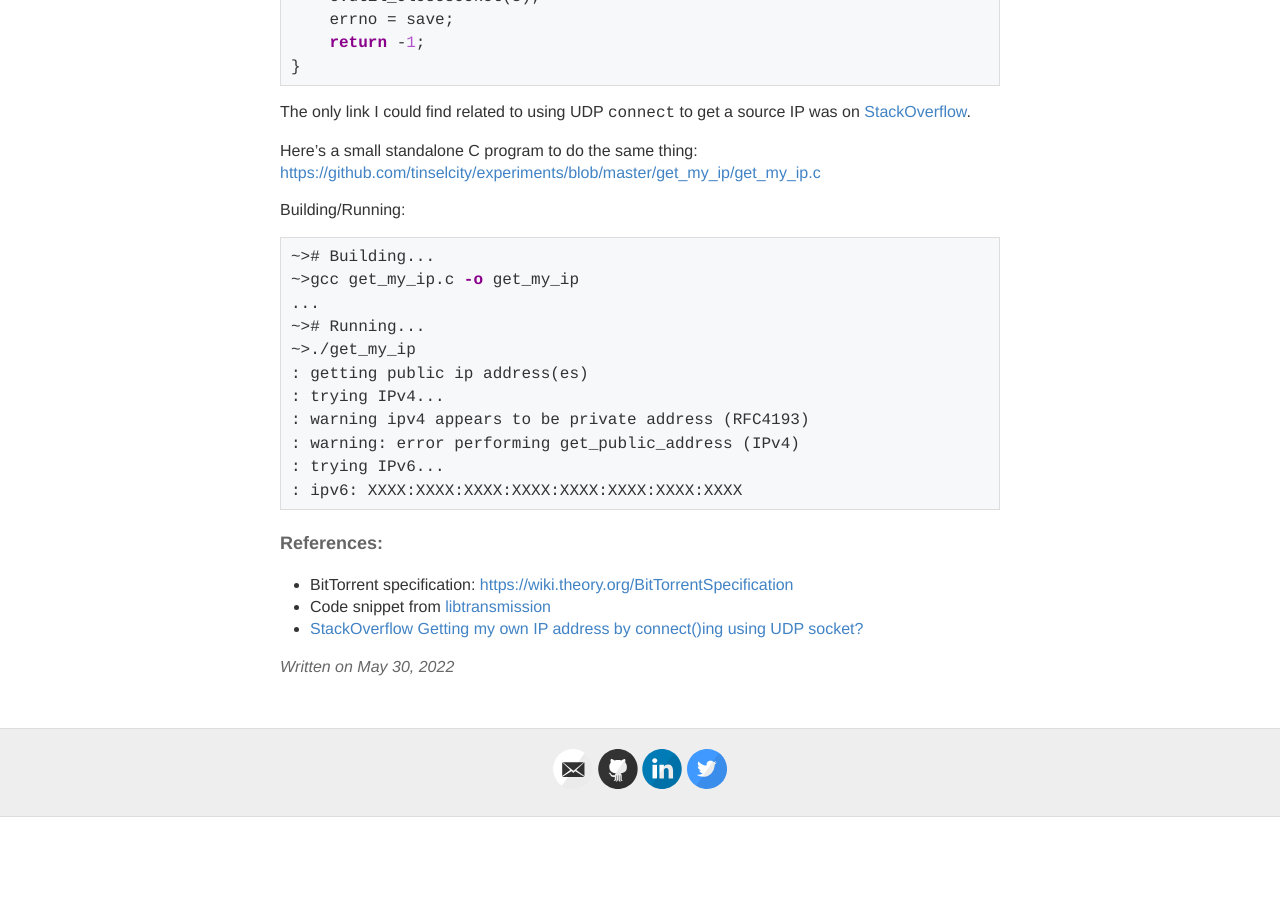
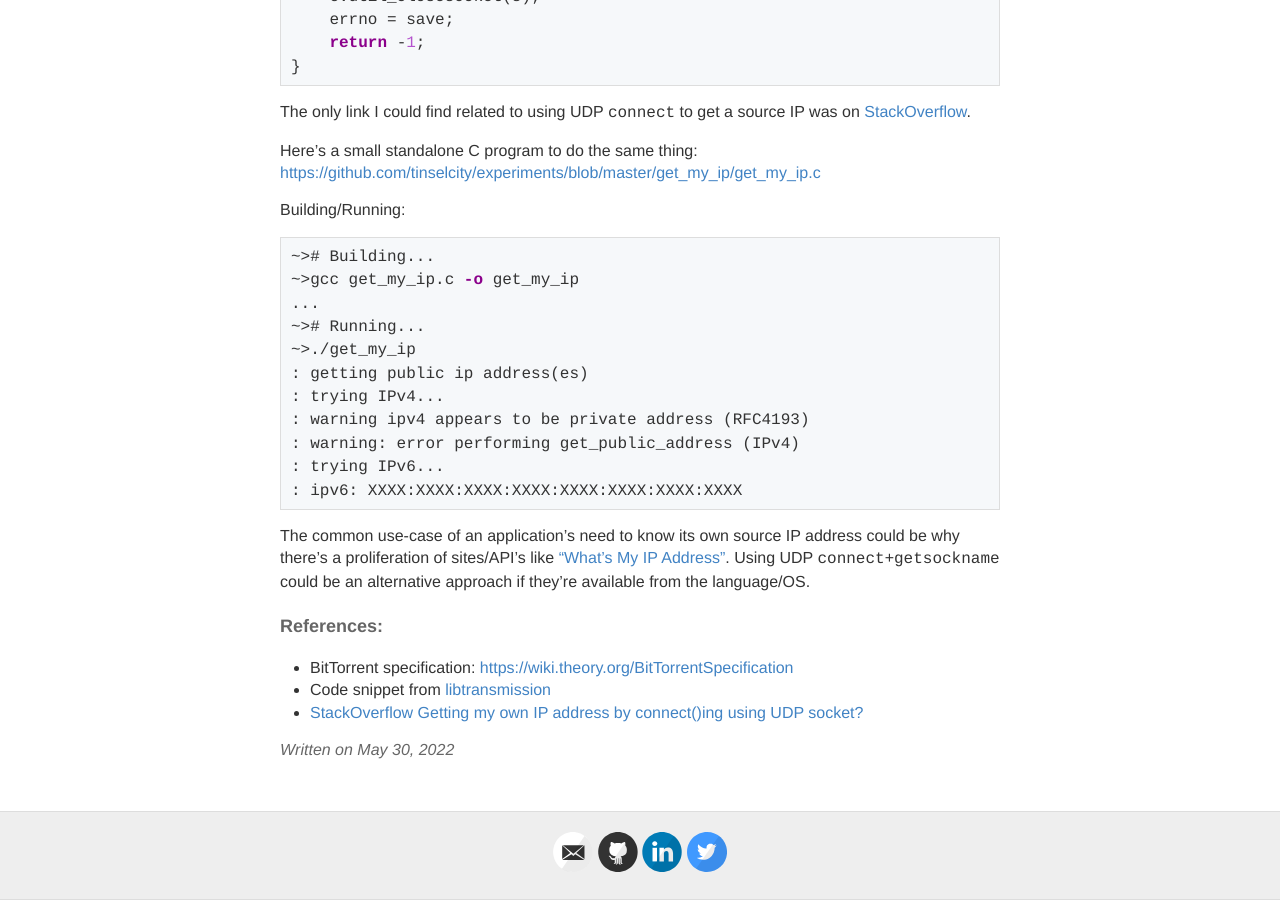
Before and after one commit to tinselcity/tinselcity.github.io, a Jekyll site: the page built from _posts/2022-5-30-Get-My-IP.md, in a window 1280 px wide and 900 px high, scrolled down 1314 px. Built offline with Jekyll 4.4.1, drawn with Linux system fonts in a browser that asks for light colours; before the commit the page ends 2131 px from its top, so only the background shows below that.

Commit message:
get my ip post

````diff
--- a/_posts/2022-5-30-Get-My-IP.md
+++ b/_posts/2022-5-30-Get-My-IP.md
@@ -70,6 +70,8 @@ Building/Running:
 : ipv6: XXXX:XXXX:XXXX:XXXX:XXXX:XXXX:XXXX:XXXX
 ```
 
+The common use-case of an application's need to know its own source IP address could be why there's a proliferation of sites/API's like ["What's My IP Address"](https://whatismyipaddress.com).  Using UDP `connect`+`getsockname` could be an alternative approach if they're available from the language/OS.
+
 #### References:
 - BitTorrent specification: [https://wiki.theory.org/BitTorrentSpecification](https://wiki.theory.org/BitTorrentSpecification)
 - Code snippet from [libtransmission](https://github.com/transmission/transmission/blob/cec2195c788dc53a5fb0ad07137002b3adaf6f67/libtransmission/net.cc#L644)
````
